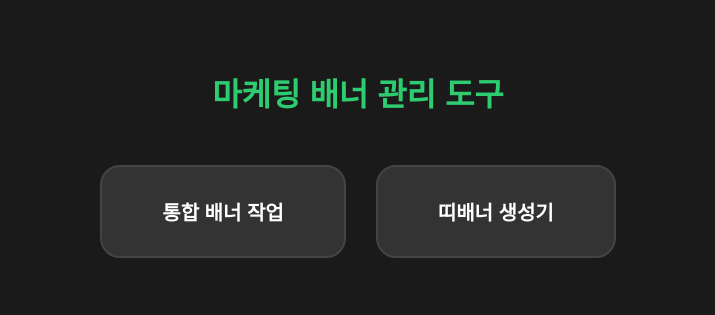
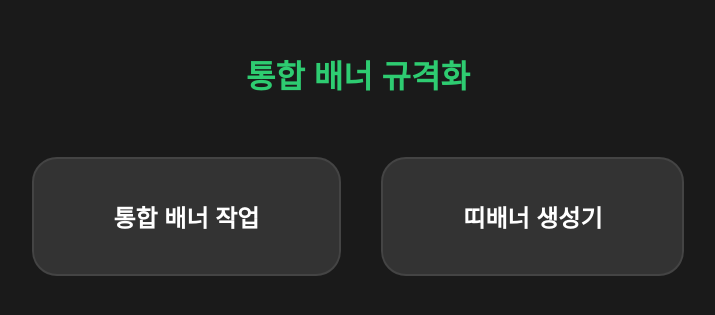
Before and after one commit to mjmlscompany-lab/main, a plain HTML site: page index.html in a window 1280 px wide. Shown: the part 247-562 px from the top of the page, without its empty margins (282-997 px from the left). Drawn offline with Linux system fonts and the light colour scheme.

Commit message:
Update index.html

```diff
--- a/index.html
+++ b/index.html
@@ -4,15 +4,37 @@
     <meta charset="UTF-8">
     <title>마케팅 배너 관리 시스템</title>
     <style>
-        body { margin: 0; height: 100vh; display: flex; flex-direction: column; align-items: center; justify-content: center; background: #1a1a1a; color: #fff; font-family: 'Malgun Gothic', sans-serif; }
-        h1 { margin-bottom: 50px; color: #2ecc71; }
-        .btn-wrapper { display: flex; gap: 30px; }
-        .main-btn { padding: 30px 60px; font-size: 20px; font-weight: bold; color: #fff; background: #333; border: 2px solid #444; border-radius: 20px; cursor: pointer; transition: 0.3s; text-decoration: none; }
-        .main-btn:hover { background: #2ecc71; color: #000; border-color: #2ecc71; transform: scale(1.05); }
+        /* 메인 인트로 화면 스타일 */
+        body {
+            margin: 0; height: 100vh;
+            display: flex; flex-direction: column; align-items: center; justify-content: center;
+            background: #1a1a1a; color: #fff; font-family: 'Malgun Gothic', sans-serif;
+        }
+        h1 { margin-bottom: 60px; color: #2ecc71; font-size: 32px; }
+        .btn-wrapper { display: flex; gap: 40px; }
+
+        .main-btn {
+            padding: 40px 80px;
+            font-size: 24px;
+            font-weight: bold;
+            color: #fff;
+            background: #333;
+            border: 2px solid #444;
+            border-radius: 25px;
+            cursor: pointer;
+            transition: 0.3s;
+            text-decoration: none;
+        }
+        .main-btn:hover {
+            background: #2ecc71;
+            color: #000;
+            border-color: #2ecc71;
+            transform: scale(1.05);
+        }
     </style>
 </head>
 <body>
-    <h1>마케팅 배너 관리 도구</h1>
+    <h1>통합 배너 규격화</h1>
     <div class="btn-wrapper">
         <a href="https://mjmlscompany-lab.github.io/banner/" class="main-btn">통합 배너 작업</a>
         <a href="https://mjmlscompany-lab.github.io/top_banner/" class="main-btn">띠배너 생성기</a>
```
